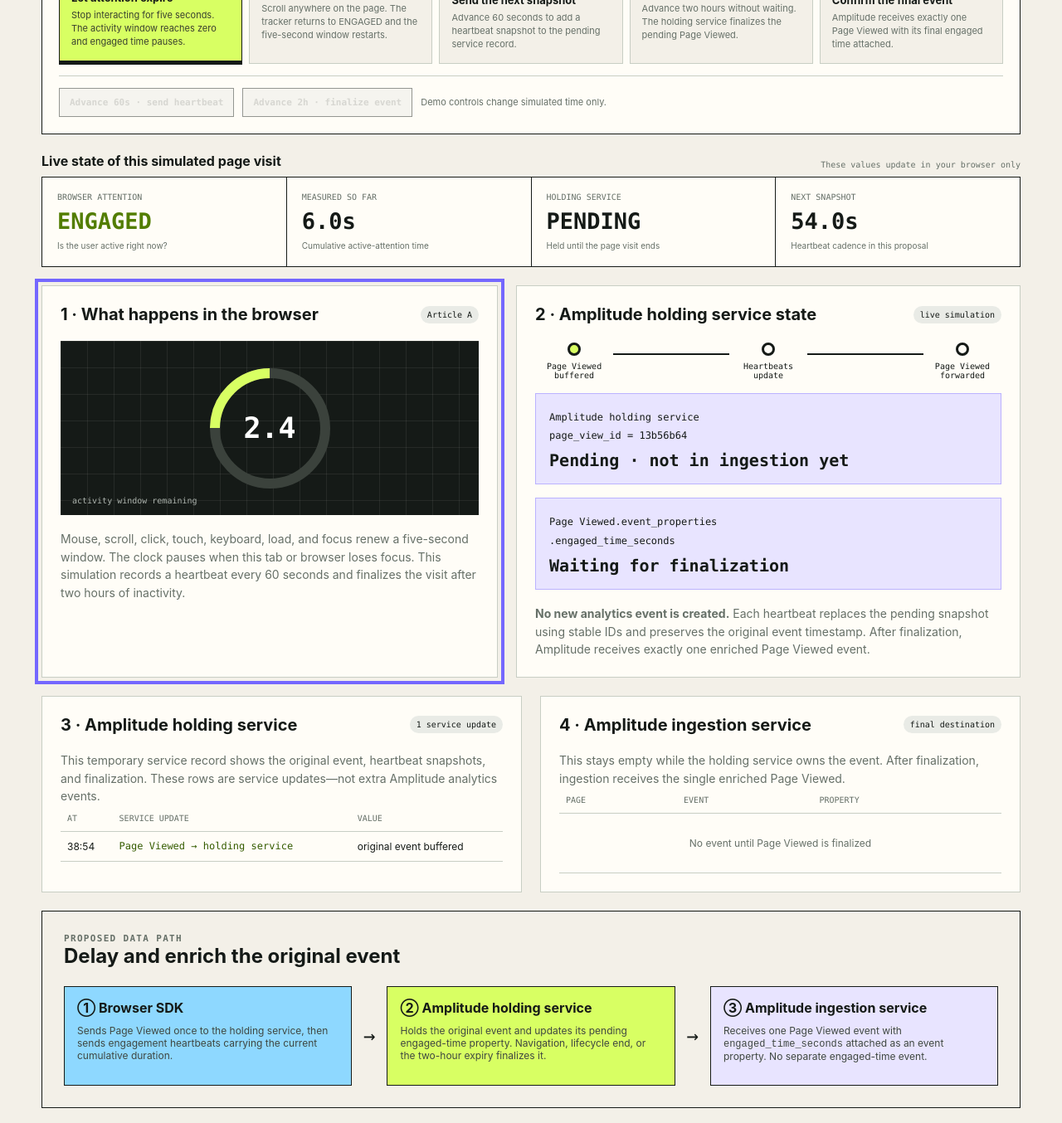
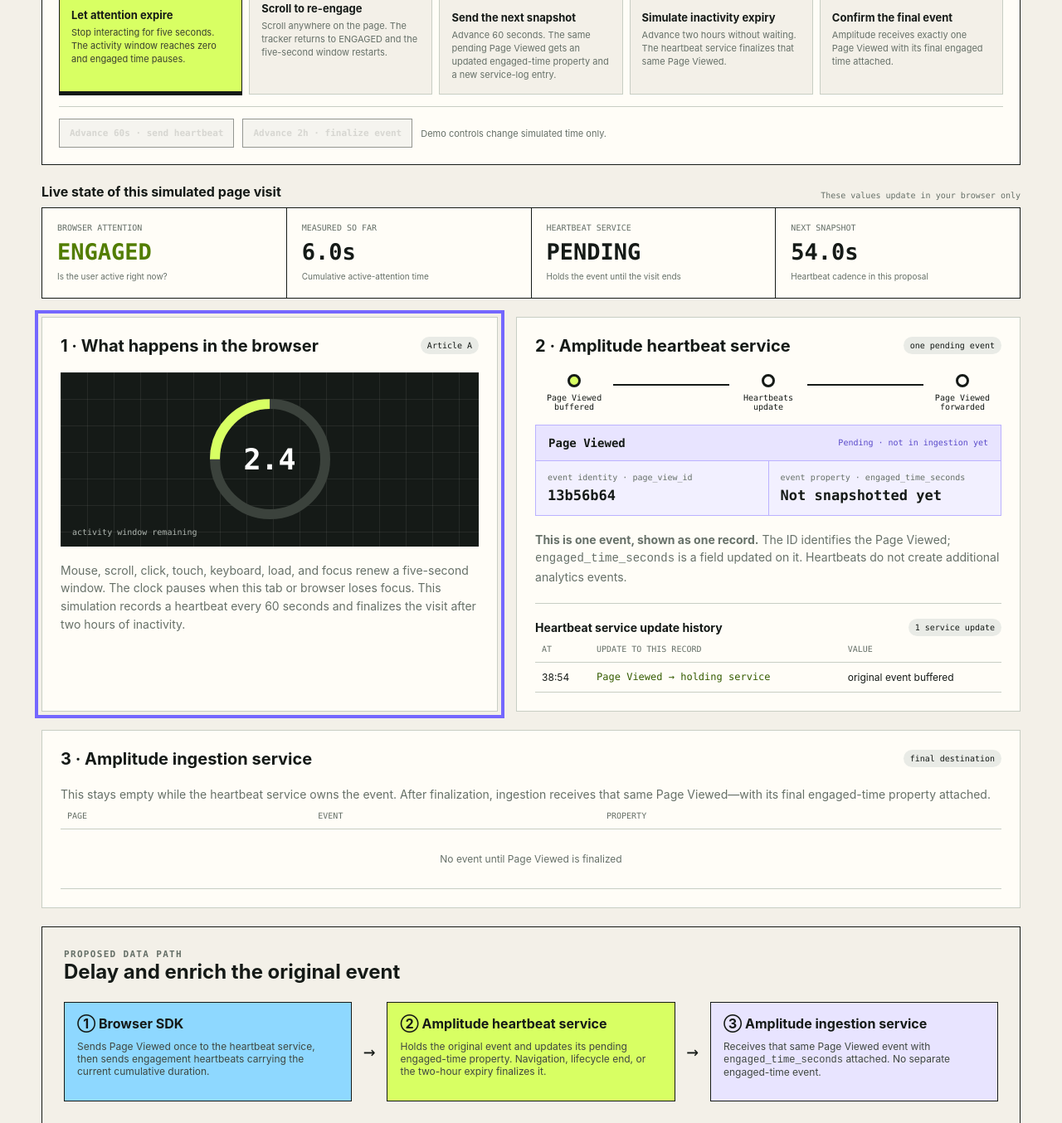
Before and after one commit to Mercy811/amplitude-engaged-time-segments-poc, a plain HTML site: page index.html in a window 1280 px wide. Shown: the part 831-2185 px from the top of the page at 83% size. Drawn offline with Linux system fonts and the light colour scheme.

Commit message:
fix: unify heartbeat service event view

```diff
--- a/index.html
+++ b/index.html
@@ -16,8 +16,7 @@
     .workspace{display:grid;grid-template-columns:.95fr 1.05fr;gap:22px;margin-top:22px}.panel{border:1px solid var(--line);background:var(--card);padding:22px}.panel-head{display:flex;justify-content:space-between;gap:12px;align-items:center;margin-bottom:20px}.panel h2{font-size:20px;margin:0}.badge{padding:5px 8px;border-radius:99px;background:#e9ebe6;font:10px var(--mono)}.look-here{outline:4px solid var(--purple);outline-offset:4px}
     .clock{height:210px;position:relative;display:grid;place-items:center;background:var(--ink);color:#fff;overflow:hidden}.clock:before{content:'';position:absolute;inset:0;background:linear-gradient(#ffffff12 1px,transparent 1px),linear-gradient(90deg,#ffffff12 1px,transparent 1px);background-size:32px 32px}.ring{position:relative;width:145px;height:145px;border:12px solid #3b423c;border-radius:50%;display:grid;place-items:center}.ring:after{content:'';position:absolute;inset:-12px;border:12px solid var(--acid);border-radius:50%;clip-path:polygon(0 0,50% 0,50% 50%,0 50%)}.ring span{font:600 35px var(--mono)}.clock-note{position:absolute;left:14px;bottom:12px;color:#abb2ac;font:10px var(--mono)}
     .timeline{display:flex;align-items:center;gap:0;margin:22px 0 8px}.node{width:94px;text-align:center;font:10px var(--mono)}.dot{width:16px;height:16px;border:3px solid var(--ink);background:var(--card);border-radius:50%;margin:0 auto 7px}.node.done .dot{background:var(--acid)}.line{height:2px;background:var(--ink);flex:1;margin-top:-18px}.explain{font-size:14px;color:var(--muted);line-height:1.55;margin:18px 0 0}
-    .query{background:#e8e4ff;border:1px solid #bbb2ff;padding:16px;margin-top:16px}.query code{font:12px/1.6 var(--mono)}.query strong{display:block;margin-top:8px;font:600 20px var(--mono)}
-    .tables{display:grid;grid-template-columns:1fr 1fr;gap:22px;margin-top:22px}table{width:100%;border-collapse:collapse;font-size:12px}th,td{text-align:left;padding:10px 8px;border-bottom:1px solid var(--line);vertical-align:top}th{color:var(--muted);font:10px var(--mono);text-transform:uppercase}.event-name{font-family:var(--mono)}.instant{color:#355c00}.segment{color:#594ac9}.empty{padding:28px 8px;color:var(--muted);text-align:center}
+    .event-record{margin-top:16px;border:1px solid #bbb2ff;background:#e8e4ff}.record-head{display:flex;justify-content:space-between;gap:12px;align-items:center;padding:13px 15px;border-bottom:1px solid #bbb2ff}.record-head b{font:600 14px var(--mono)}.record-head span{font:10px var(--mono);color:#594ac9}.record-fields{display:grid;grid-template-columns:1fr 1fr;gap:1px;background:#bbb2ff}.record-field{padding:14px;background:#f2f0ff}.record-field label{display:block;font:10px var(--mono);color:var(--muted);margin-bottom:6px}.record-field strong{font:600 17px var(--mono)}.service-log{margin-top:20px;padding-top:18px;border-top:1px solid var(--line)}.service-log-head{display:flex;justify-content:space-between;gap:12px;align-items:center}.service-log-head h3{font-size:14px;margin:0}.tables{margin-top:22px}table{width:100%;border-collapse:collapse;font-size:12px}th,td{text-align:left;padding:10px 8px;border-bottom:1px solid var(--line);vertical-align:top}th{color:var(--muted);font:10px var(--mono);text-transform:uppercase}.event-name{font-family:var(--mono)}.instant{color:#355c00}.segment{color:#594ac9}.empty{padding:28px 8px;color:var(--muted);text-align:center}
     .architecture{margin-top:22px;padding:26px;border:1px solid var(--ink)}.architecture h2{margin:0 0 22px}.flow{display:grid;grid-template-columns:1fr auto 1fr auto 1fr;gap:14px;align-items:center}.box{min-height:120px;padding:15px;border:1px solid var(--ink)}.box:nth-child(1){background:var(--blue)}.box:nth-child(3){background:var(--acid)}.box:nth-child(5){background:#e8e4ff}.box b{display:block;margin-bottom:10px}.box p{font-size:12px;margin:0;color:#3f4741}.arrow{font:24px var(--mono)}
     .tradeoff{display:grid;grid-template-columns:1fr 1fr;gap:1px;background:var(--line);margin-top:22px;border:1px solid var(--line)}.tradeoff div{background:var(--card);padding:20px}.tradeoff h3{margin:0 0 8px;font-size:15px}.tradeoff p{margin:0;color:var(--muted);font-size:13px;line-height:1.5}.good h3{color:#4e7400}.cost h3{color:#a74228}
     footer{display:flex;justify-content:space-between;gap:20px;padding:22px 0 34px;border-top:1px solid var(--line);font:11px var(--mono);color:var(--muted)}footer a{color:inherit}
@@ -29,13 +28,13 @@
   <header class="shell">
     <div class="kicker">Delayed-event service · enriched Page Viewed POC</div>
     <h1>One page view. Completed later.</h1>
-    <p>The SDK sends the original <strong>Page Viewed</strong> to a delayed-event service. Heartbeats update that pending event; when the page ends or expires, the service adds <code>engaged_time_seconds</code> to the <em>same event</em> and forwards it to Amplitude.</p>
+    <p>The SDK sends the original <strong>Page Viewed</strong> to Amplitude’s heartbeat service. Heartbeats update that pending event; when the page ends or expires, the service adds <code>engaged_time_seconds</code> to the <em>same event</em> and forwards it to ingestion.</p>
     <div class="principle"><span>proposed · not production-ready</span><span>one Page Viewed event</span><span>5s activity window</span><span>60s heartbeats</span><span>2h inactivity expiry</span></div>
   </header>
 
   <main class="shell">
     <section class="orientation" aria-labelledby="start-here">
-      <div class="orientation-copy"><div class="kicker">Start here · the idea in 20 seconds</div><h2 id="start-here">Measure attention, then finish the original event.</h2><p>Today, Page Viewed is normally sent immediately—before its engaged time is known. This POC proposes briefly holding that event, updating it with heartbeats, and sending it once its final engaged time is available.</p></div>
+      <div class="orientation-copy"><div class="kicker">Start here · the idea in 20 seconds</div><h2 id="start-here">Measure attention, then finish the original event.</h2><p>Today, Page Viewed is normally sent immediately—before its engaged time is known. This POC proposes briefly holding that event in an Amplitude heartbeat service, updating one property over time, and sending the completed event to ingestion.</p></div>
       <div class="orientation-steps">
         <div class="orientation-step"><span class="step-number">1</span><b>A visit starts</b><p>The browser creates one Page Viewed event. The service holds it instead of sending it to Amplitude yet.</p></div>
         <div class="orientation-step"><span class="step-number">2</span><b>Attention accumulates</b><p>Recent input counts as engaged time. Heartbeats update the same pending record; they are not analytics events.</p></div>
@@ -48,8 +47,8 @@
       <div class="guide-list">
         <div class="guide-item current" data-guide-step="1"><span class="guide-number">01 · Look at the Browser SDK clock</span><b>Let attention expire</b><p>Stop interacting for five seconds. The activity window reaches zero and engaged time pauses.</p></div>
         <div class="guide-item" data-guide-step="2"><span class="guide-number">02 · Look at Browser attention</span><b>Scroll to re-engage</b><p>Scroll anywhere on the page. The tracker returns to ENGAGED and the five-second window restarts.</p></div>
-        <div class="guide-item" data-guide-step="3"><span class="guide-number">03 · Look at the Amplitude holding service</span><b>Send the next snapshot</b><p>Advance 60 seconds to add a heartbeat snapshot to the pending service record.</p></div>
-        <div class="guide-item" data-guide-step="4"><span class="guide-number">04 · Look at Delayed service</span><b>Simulate inactivity expiry</b><p>Advance two hours without waiting. The holding service finalizes the pending Page Viewed.</p></div>
+        <div class="guide-item" data-guide-step="3"><span class="guide-number">03 · Look at the Amplitude heartbeat service</span><b>Send the next snapshot</b><p>Advance 60 seconds. The same pending Page Viewed gets an updated engaged-time property and a new service-log entry.</p></div>
+        <div class="guide-item" data-guide-step="4"><span class="guide-number">04 · Stay on the heartbeat service</span><b>Simulate inactivity expiry</b><p>Advance two hours without waiting. The heartbeat service finalizes that same Page Viewed.</p></div>
         <div class="guide-item" data-guide-step="5"><span class="guide-number">05 · Look at the Amplitude ingestion service</span><b>Confirm the final event</b><p>Amplitude receives exactly one Page Viewed with its final engaged time attached.</p></div>
       </div>
       <div class="demo-actions"><button id="advance-heartbeat" disabled>Advance 60s · send heartbeat</button><button id="advance-expiry" disabled>Advance 2h · finalize event</button><span class="demo-note">Demo controls change simulated time only.</span></div>
@@ -59,7 +58,7 @@
     <section class="status" id="live-status" aria-label="Live tracker status">
       <div class="stat"><label>browser attention</label><strong id="state" class="live">ENGAGED</strong><small>Is the user active right now?</small></div>
       <div class="stat"><label>measured so far</label><strong id="engaged">0.0s</strong><small>Cumulative active-attention time</small></div>
-      <div class="stat"><label>holding service</label><strong id="service-state">PENDING</strong><small>Held until the page visit ends</small></div>
+      <div class="stat"><label>heartbeat service</label><strong id="service-state">PENDING</strong><small>Holds the event until the visit ends</small></div>
       <div class="stat"><label>next snapshot</label><strong id="checkpoint">60.0s</strong><small>Heartbeat cadence in this proposal</small></div>
     </section>
 
@@ -71,24 +70,23 @@
       </div>
 
       <div class="panel">
-        <div class="panel-head"><h2>2 · Amplitude holding service state</h2><span class="badge">live simulation</span></div>
+        <div class="panel-head"><h2>2 · Amplitude heartbeat service</h2><span class="badge">one pending event</span></div>
         <div class="timeline"><div class="node done"><div class="dot"></div>Page Viewed<br>buffered</div><div class="line"></div><div class="node" id="segment-node"><div class="dot"></div>Heartbeats<br>update</div><div class="line"></div><div class="node" id="forward-node"><div class="dot"></div>Page Viewed<br>forwarded</div></div>
-        <div class="query"><code>Amplitude holding service<br>page_view_id = <span id="page-id-short"></span></code><strong id="query-status">Pending · not in ingestion yet</strong></div>
-        <div class="query"><code>Page Viewed.event_properties<br>.engaged_time_seconds</code><strong id="metric">Waiting for finalization</strong></div>
-        <p class="explain"><strong>No new analytics event is created.</strong> Each heartbeat replaces the pending snapshot using stable IDs and preserves the original event timestamp. After finalization, Amplitude receives exactly one enriched Page Viewed event.</p>
+        <div class="event-record" id="holding-service"><div class="record-head"><b>Page Viewed</b><span id="query-status">PENDING · NOT IN INGESTION YET</span></div><div class="record-fields"><div class="record-field"><label>event identity · page_view_id</label><strong id="page-id-short"></strong></div><div class="record-field"><label>event property · engaged_time_seconds</label><strong id="metric">Waiting for finalization</strong></div></div></div>
+        <p class="explain"><strong>This is one event, shown as one record.</strong> The ID identifies the Page Viewed; <code>engaged_time_seconds</code> is a field updated on it. Heartbeats do not create additional analytics events.</p>
+        <div class="service-log"><div class="service-log-head"><h3>Heartbeat service update history</h3><span class="badge" id="event-count">1 service update</span></div><table><thead><tr><th>at</th><th>update to this record</th><th>value</th></tr></thead><tbody id="events"></tbody></table></div>
       </div>
     </section>
 
     <section class="tables">
-      <div class="panel" id="holding-service"><div class="panel-head"><h2>3 · Amplitude holding service</h2><span class="badge" id="event-count">1 record</span></div><p class="explain">This temporary service record shows the original event, heartbeat snapshots, and finalization. These rows are service updates—not extra Amplitude analytics events.</p><table><thead><tr><th>at</th><th>service update</th><th>value</th></tr></thead><tbody id="events"></tbody></table></div>
-      <div class="panel" id="ingestion-service"><div class="panel-head"><h2>4 · Amplitude ingestion service</h2><span class="badge">final destination</span></div><p class="explain">This stays empty while the holding service owns the event. After finalization, ingestion receives the single enriched Page Viewed.</p><table><thead><tr><th>page</th><th>event</th><th>property</th></tr></thead><tbody id="aggregates"></tbody></table></div>
+      <div class="panel" id="ingestion-service"><div class="panel-head"><h2>3 · Amplitude ingestion service</h2><span class="badge">final destination</span></div><p class="explain">This stays empty while the heartbeat service owns the event. After finalization, ingestion receives that same Page Viewed—with its final engaged-time property attached.</p><table><thead><tr><th>page</th><th>event</th><th>property</th></tr></thead><tbody id="aggregates"></tbody></table></div>
     </section>
 
-    <section class="architecture"><div class="kicker">Proposed data path</div><h2>Delay and enrich the original event</h2><div class="flow"><div class="box"><b>① Browser SDK</b><p>Sends Page Viewed once to the holding service, then sends engagement heartbeats carrying the current cumulative duration.</p></div><div class="arrow">→</div><div class="box"><b>② Amplitude holding service</b><p>Holds the original event and updates its pending engaged-time property. Navigation, lifecycle end, or the two-hour expiry finalizes it.</p></div><div class="arrow">→</div><div class="box"><b>③ Amplitude ingestion service</b><p>Receives one Page Viewed event with <code>engaged_time_seconds</code> attached as an event property. No separate engaged-time event.</p></div></div></section>
+    <section class="architecture"><div class="kicker">Proposed data path</div><h2>Delay and enrich the original event</h2><div class="flow"><div class="box"><b>① Browser SDK</b><p>Sends Page Viewed once to the heartbeat service, then sends engagement heartbeats carrying the current cumulative duration.</p></div><div class="arrow">→</div><div class="box"><b>② Amplitude heartbeat service</b><p>Holds the original event and updates its pending engaged-time property. Navigation, lifecycle end, or the two-hour expiry finalizes it.</p></div><div class="arrow">→</div><div class="box"><b>③ Amplitude ingestion service</b><p>Receives that same Page Viewed event with <code>engaged_time_seconds</code> attached. No separate engaged-time event.</p></div></div></section>
 
     <section class="tradeoff"><div class="good"><h3>What this proposal buys</h3><p>A single canonical Page Viewed event, final engaged time attached to the correct page, active-attention semantics, and final-page recovery from the latest stored snapshot.</p></div><div class="cost"><h3>Unresolved product costs</h3><p>Open Page Viewed events are absent from ordinary queries, funnels, and session construction. Production work still needs ordering, BFCache, suspension, offline, multi-tab, shared-heartbeat, and first-class metric decisions.</p></div></section>
   </main>
-  <footer class="shell"><span>Static POC: the SDK, delayed-event service, and Amplitude ingestion are simulated in-browser.</span><a href="https://mercy811.github.io/">Back to Xinyi’s workbench ↗</a></footer>
+  <footer class="shell"><span>Static POC: the SDK, Amplitude heartbeat service, and Amplitude ingestion service are simulated in-browser.</span><a href="https://mercy811.github.io/">Back to Xinyi’s workbench ↗</a></footer>
 
   <script>
     (() => {
@@ -96,7 +94,7 @@
       const CHECKPOINT_MS = 60000, WINDOW_MS = 5000;
       let pageIndex = 0, pageId = crypto.randomUUID(), focused = true, lastActivity = performance.now();
       let insertId = crypto.randomUUID(), startedAt = Date.now(), engaged = 0, foreground = 0, total = 0, snapshotVersion = 0;
-      let lastTick = performance.now(), lastCheckpoint = performance.now(), finalized = false, guideStage = 1;
+      let lastTick = performance.now(), lastCheckpoint = performance.now(), finalized = false, guideStage = 1, lastSnapshotEngaged = null;
       const events = [], forwarded = [];
       const pageName = () => pageIndex ? 'Article B' : 'Article A';
       const fmt = ms => `${(ms / 1000).toFixed(1)}s`;
@@ -108,6 +106,7 @@
         if (finalized) return;
         lastCheckpoint = performance.now();
         snapshotVersion += 1;
+        lastSnapshotEngaged = engaged;
         addEvent('Heartbeat snapshot', `v${snapshotVersion} · ${fmt(engaged)} engaged · ${reason}`, 'segment');
         $('segment-node').classList.add('done');
         if (guideStage === 3) setGuide(4);
@@ -143,7 +142,7 @@
         $('engaged').textContent = fmt(engaged); $('service-state').textContent = finalized ? 'FORWARDED' : 'PENDING'; $('window').textContent = (remaining / 1000).toFixed(1);
         $('checkpoint').textContent = fmt(Math.max(0, CHECKPOINT_MS - (now - lastCheckpoint)));
         $('query-status').textContent = finalized ? 'Forwarded to ingestion' : 'Pending · not in ingestion yet';
-        $('metric').textContent = finalized ? `${(engaged/1000).toFixed(1)} seconds` : 'Waiting for finalization';
+        $('metric').textContent = finalized ? `${(engaged/1000).toFixed(1)} seconds · final` : lastSnapshotEngaged === null ? 'Not snapshotted yet' : `${(lastSnapshotEngaged/1000).toFixed(1)} seconds · snapshot v${snapshotVersion}`;
         $('page-name').textContent = pageName(); $('page-id-short').textContent = pageId.slice(0, 8); $('event-count').textContent = `${events.length} service update${events.length === 1 ? '' : 's'}`;
         $('events').innerHTML = events.slice(0, 8).map(e => `<tr><td>${e.at}</td><td class="event-name ${e.kind}">${e.name}</td><td>${e.value}</td></tr>`).join('');
         $('aggregates').innerHTML = forwarded.length ? forwarded.map(e => `<tr><td>${e.page}<br><small>page ${e.id.slice(0,8)} · insert ${e.insertId.slice(0,8)}</small></td><td class="event-name">[Amplitude] Page Viewed</td><td>[Amplitude] Engaged Time: ${Math.round(e.engaged)}ms<br><small>Total ${fmt(e.total)} · Foreground ${fmt(e.foreground)} · v${e.snapshotVersion} · ${e.reason}<br>original time ${new Date(e.startedAt).toLocaleTimeString()}</small></td></tr>`).join('') : '<tr><td colspan="3" class="empty">No event until Page Viewed is finalized</td></tr>';
```
